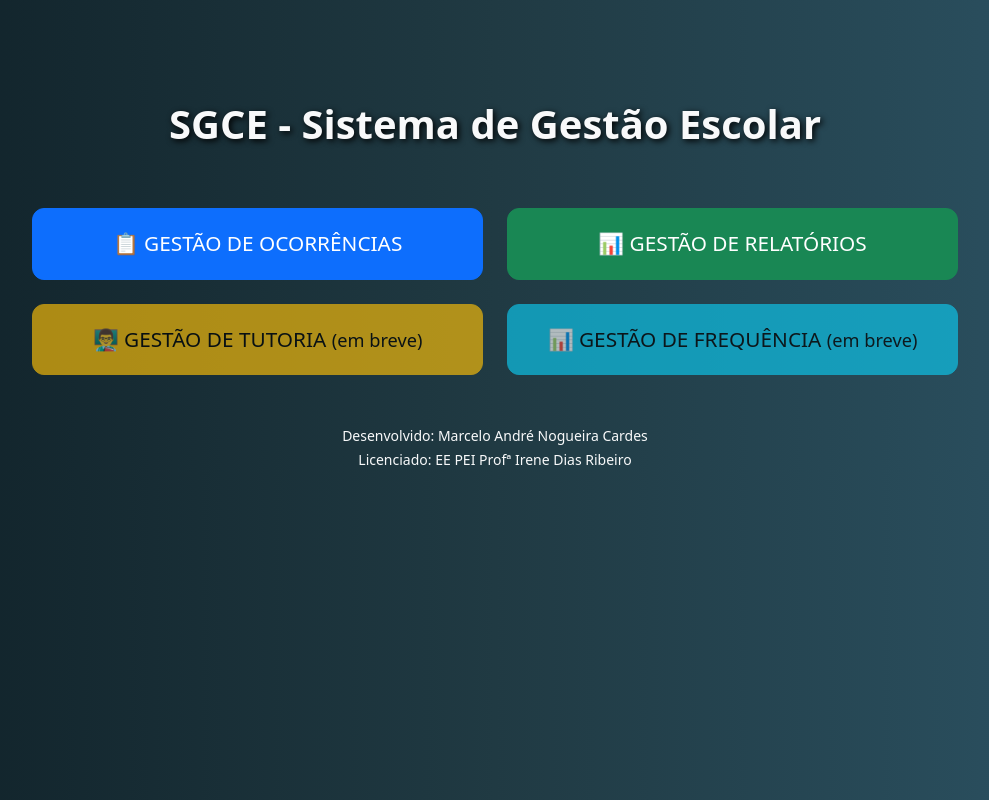
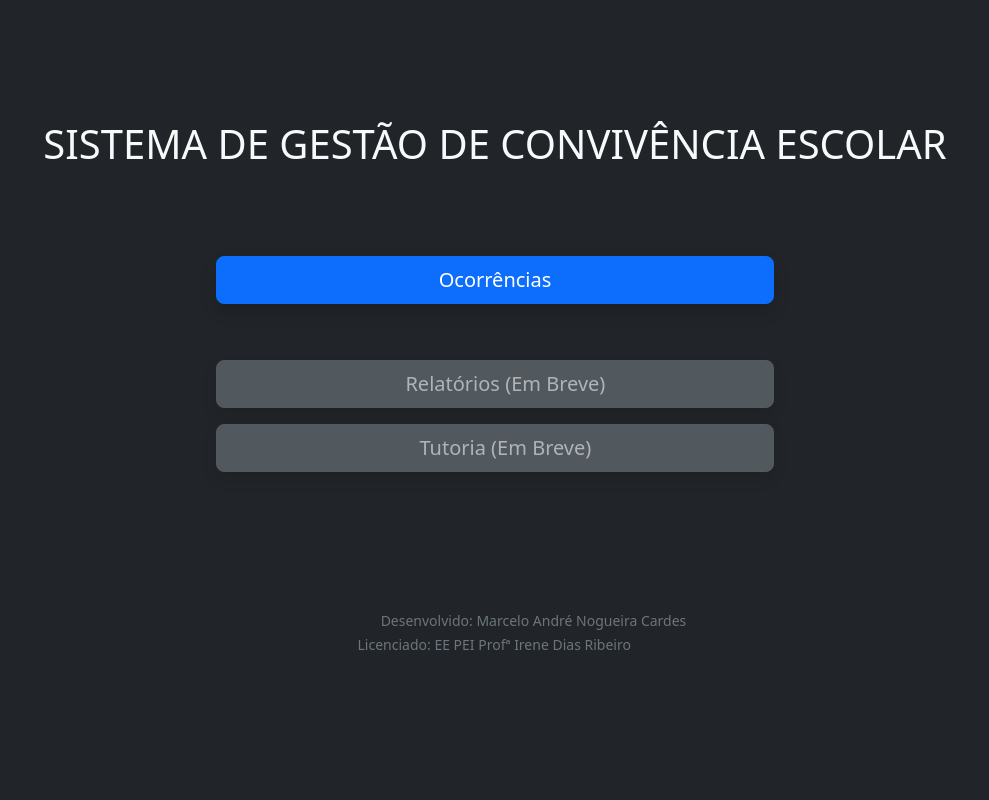
Before and after one commit to ocorrenciasidr/idr, a Python web app: template templates/home.html in a window 1280 px wide. Shown: the whole page, without its empty margins (145-1134 px from the left). Run offline with Jinja, Linux system fonts and the light colour scheme; the template is opened without the code that fills it, so the values that code supplies are empty.

Commit message:
Update home.html

```diff
--- a/templates/home.html
+++ b/templates/home.html
@@ -2,58 +2,40 @@
 <html lang="pt-br">
 <head>
     <meta charset="UTF-8">
-    <title>SGCE - Home</title>
-    <link href="https://cdn.jsdelivr.net/npm/bootstrap@5.3.2/dist/css/bootstrap.min.css" rel="stylesheet">
-    <style>
-        body {
-            background: linear-gradient(to right, #0f2027, #203a43, #2c5364);
-            color: #f8f9fa;
-        }
-        .container { margin-top: 100px; }
-        h1 { font-weight: 700; margin-bottom: 60px; text-shadow: 2px 2px 6px #000; }
-        .btn-home {
-            font-size: 1.3rem;
-            padding: 1.2rem;
-            border-radius: 12px;
-            transition: transform 0.2s, box-shadow 0.2s;
-        }
-        .btn-home:hover {
-            transform: translateY(-5px);
-            box-shadow: 0 5px 20px rgba(0,0,0,0.4);
-        }
-        footer { margin-top: 80px; }
-    </style>
+    <title>Sistema de Gestão de Convivência Escolar</title>
+    <link rel="stylesheet" href="https://cdn.jsdelivr.net/npm/bootstrap@5.3.2/dist/css/bootstrap.min.css">
 </head>
-<body>
-    <div class="container text-center">
-        <h1>SGCE - Sistema de Gestão Escolar</h1>
-        <div class="row g-4 justify-content-center">
-            <div class="col-md-5">
-                <a href="{{ url_for('index') }}" class="btn btn-primary w-100 btn-home">📋 GESTÃO DE OCORRÊNCIAS</a>
-            </div>
-            <div class="col-md-5">
-                <a href="{{ url_for('relatorio_inicial') }}" class="btn btn-success w-100 btn-home">📊 GESTÃO DE RELATÓRIOS</a>
-            </div>
-            <div class="col-md-5">
-               <button class="btn btn-warning w-100 btn-home" disabled title="Em breve 🚧">
-  👨‍🏫 GESTÃO DE TUTORIA <small>(em breve)</small>
+<body class="bg-dark text-light p-4" data-bs-theme="dark">
+
+    <div class="container text-center mt-5">
+        <h1 class="mb-4">SISTEMA DE GESTÃO DE CONVIVÊNCIA ESCOLAR</h1>
+
+        <div class="d-grid gap-3 col-6 mx-auto">
+            <!-- 1. OCORRÊNCIAS (Ativo) -->
+            <a href="{{ url_for('index') }}" class="btn btn-primary btn-lg shadow">Ocorrências</a>
+
+            <!-- 2. RELATÓRIOS (Desativado) -->
+            <button type="button" class="btn btn-secondary btn-lg shadow" disabled>
+                Relatórios (Em Breve)
             </button>
-            </div>
-            <div class="col-md-5">
-               <!-- Botão Gestão de Frequência (desativado) -->
-<button class="btn btn-info w-100 btn-home" disabled title="Em breve 🚧">
-  📊 GESTÃO DE FREQUÊNCIA <small>(em breve)</small>
+
+            <!-- 3. TUTORIA (Desativado) -->
+            <button type="button" class="btn btn-secondary btn-lg shadow" disabled>
+                Tutoria (Em Breve)
             </button>
         </div>
     </div>
 
-        <footer class="text-center mt-5">
+    <!-- O Modal de Senha e as funções JavaScript associadas (abrirModal e validarSenha)
+        foram removidos, pois o botão de Relatórios está desativado. -->
+
+    <footer class="text-center mt-5 mb-3 text-secondary">
         <small>
             Desenvolvido: Marcelo André Nogueira Cardes <br>
             Licenciado: EE PEI Profª Irene Dias Ribeiro
         </small>
     </footer>
-    </div>
+
     <script src="https://cdn.jsdelivr.net/npm/bootstrap@5.3.2/dist/js/bootstrap.bundle.min.js"></script>
 </body>
 </html>
```
Lines whose indentation alone changed are shown as unchanged.
